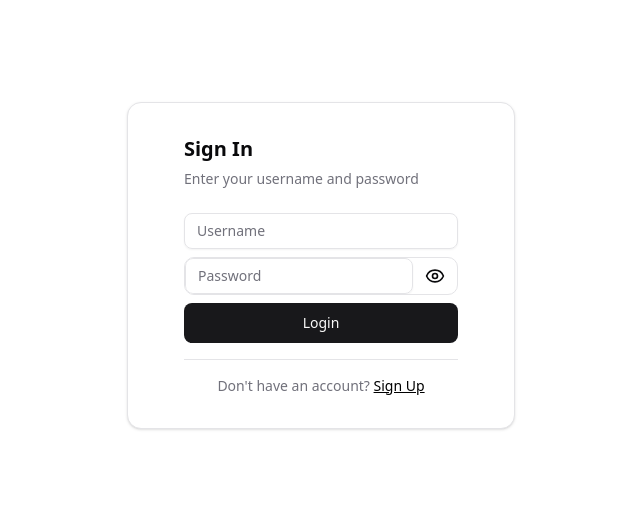
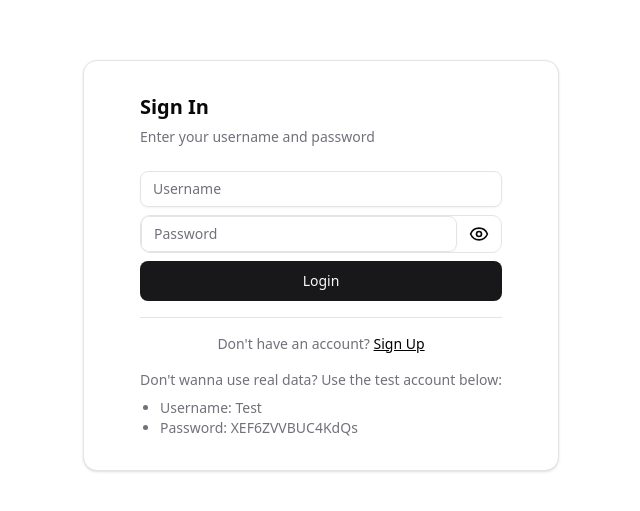
Before and after one commit to nizaralghifary/knot, a Next.js app: page /sign-in in a window 1280 px wide. Shown: the part 135-646 px from the top of the page, without its empty margins (319-959 px from the left). Built offline with nearby package versions, Linux system fonts and the light colour scheme.

Commit message:
chore: add placeholder account for demo login

```diff
--- a/components/auth/signIn.tsx
+++ b/components/auth/signIn.tsx
@@ -105,6 +105,13 @@ export default function SignIn() {
             Sign Up
           </a>
         </p>
+        <p className="mt-4 text-sm text-muted-foreground text-center">
+          Don&apos;t wanna use real data? Use the test account below:
+        </p>
+        <ul className="list-disc pl-5 mt-2 text-sm text-muted-foreground">
+          <li>Username: Test</li>
+          <li>Password: XEF6ZVVBUC4KdQs</li>
+        </ul>
       </CardContent>
     </Card>
   );
```
